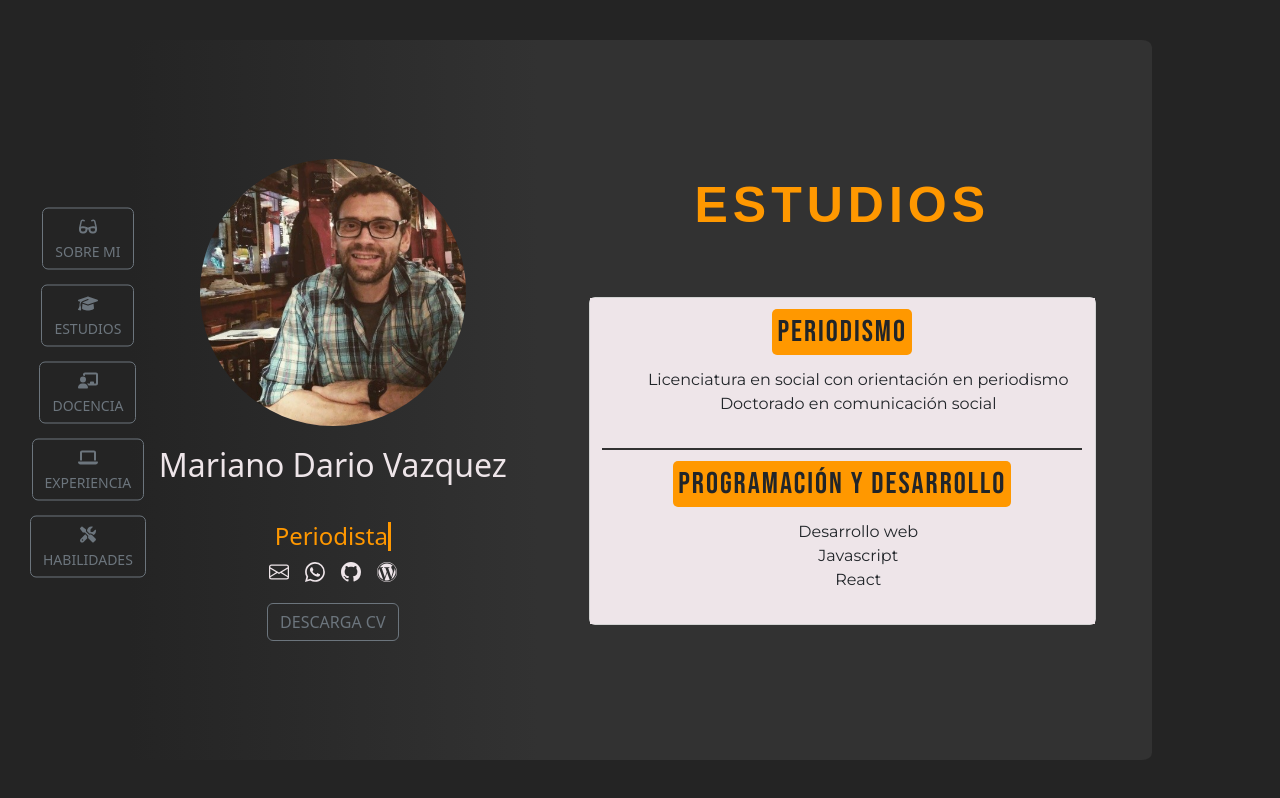
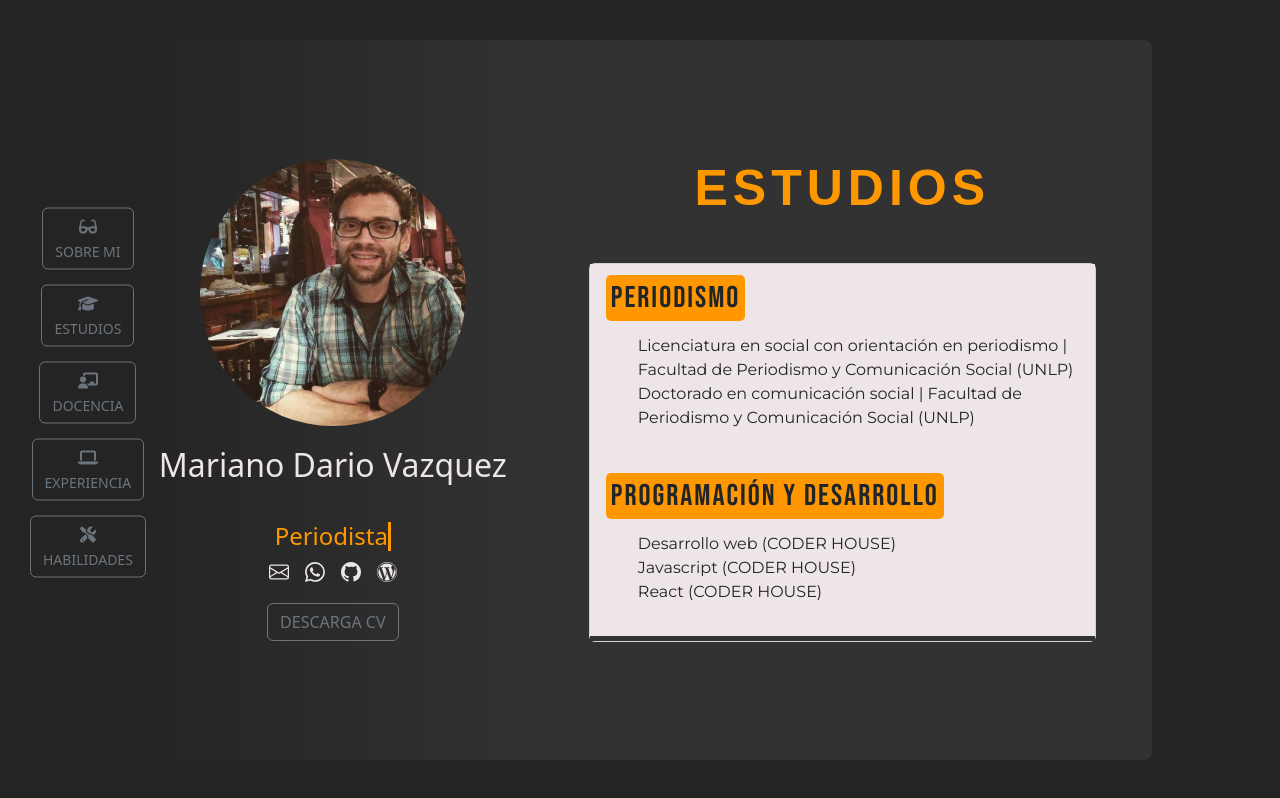
Before and after one commit to mareanovazquez/CurriculumVitae, a React (Vite) app: page /formacion in a window 1280 px wide. Built offline with nearby package versions, Linux system fonts and the light colour scheme.

Commit message:
ajustes en el componente Formación

```diff
--- a/src/Components/Formacion/Formacion.jsx
+++ b/src/Components/Formacion/Formacion.jsx
@@ -9,28 +9,28 @@ export const Formacion = () => {
                 <div className="card">
                     <div className="contenidoFormacion">
                         <div className="card-body ">
-                            <h5 className="card-title text-center"> <span>
-                            PERIODISMO</span></h5>
+                            <h5 className="card-title"> <span>
+                                PERIODISMO</span></h5>
                             <div className="card-text formacion">
                                 <ul>
-                                    <li>Licenciatura en social con orientación en periodismo</li>
-                                    <li>Doctorado en comunicación social</li>
+                                    <li>Licenciatura en social con orientación en periodismo | Facultad de Periodismo y Comunicación Social (UNLP)</li>
+                                    <li>Doctorado en comunicación social | Facultad de Periodismo y Comunicación Social (UNLP)</li>
                                 </ul>
                             </div>
                         </div>
-                        <div className="dividerCard"> <div className="dividerBar"></div> </div>
                         <div className="card-body ">
-                            <h5 className="card-title text-center">
+                            <h5 className="card-title">
                                 <span>PROGRAMACIÓN Y DESARROLLO</span></h5>
                             <div className="card-text formacion">
                                 <ul>
-                                    <li>Desarrollo web </li>
-                                    <li>Javascript</li>
-                                    <li>React</li>
+                                    <li>Desarrollo web (CODER HOUSE) </li>
+                                    <li>Javascript (CODER HOUSE)</li>
+                                    <li>React (CODER HOUSE)</li>
                                 </ul>
                             </div>
                         </div>
                     </div>
+                    <div className="dividerCard"> <div className="dividerBar"></div> </div>
                 </div>
             </div>
         </>
--- a/src/estilos.css
+++ b/src/estilos.css
@@ -267,14 +267,14 @@ textos MONTSERRAT*/
 
 .contenidoFormacion ul li {
     list-style: none;
-    text-align: center;
+    text-align: left;
     font-family: 'Montserrat', sans-serif;
     font-size: 16px;
 }
 
 .dividerCard {
-    width: 95%;
-    height: 2px;
+    width: 100%;
+    height: 5px;
     margin-right: auto;
     margin-left: auto;
     position: relative;
@@ -307,7 +307,7 @@ textos MONTSERRAT*/
     height: 100%;
     display: flex;
     flex-direction: column;
-    justify-content: center;
+    justify-content: space-evenly;
 
 }
 
```
